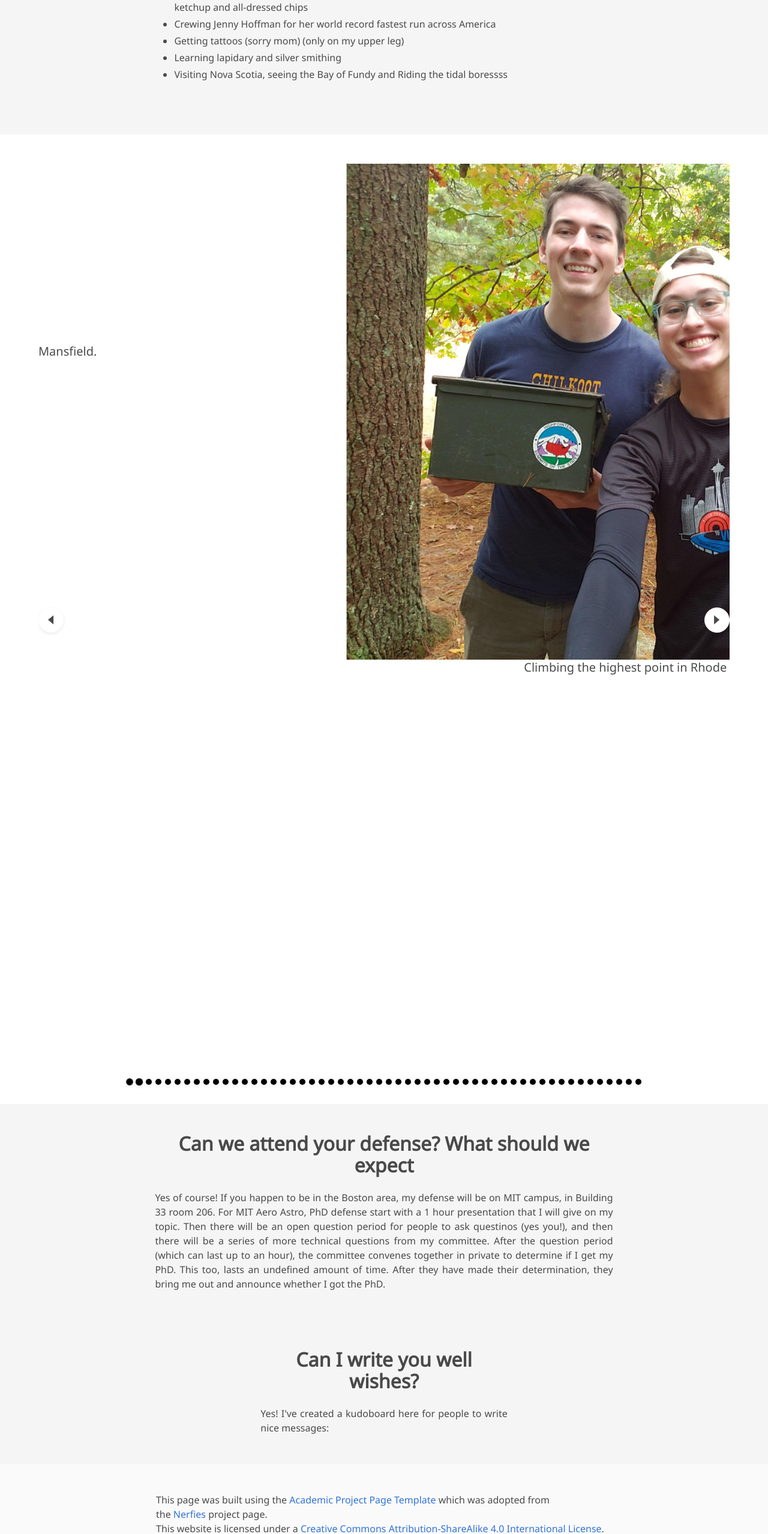
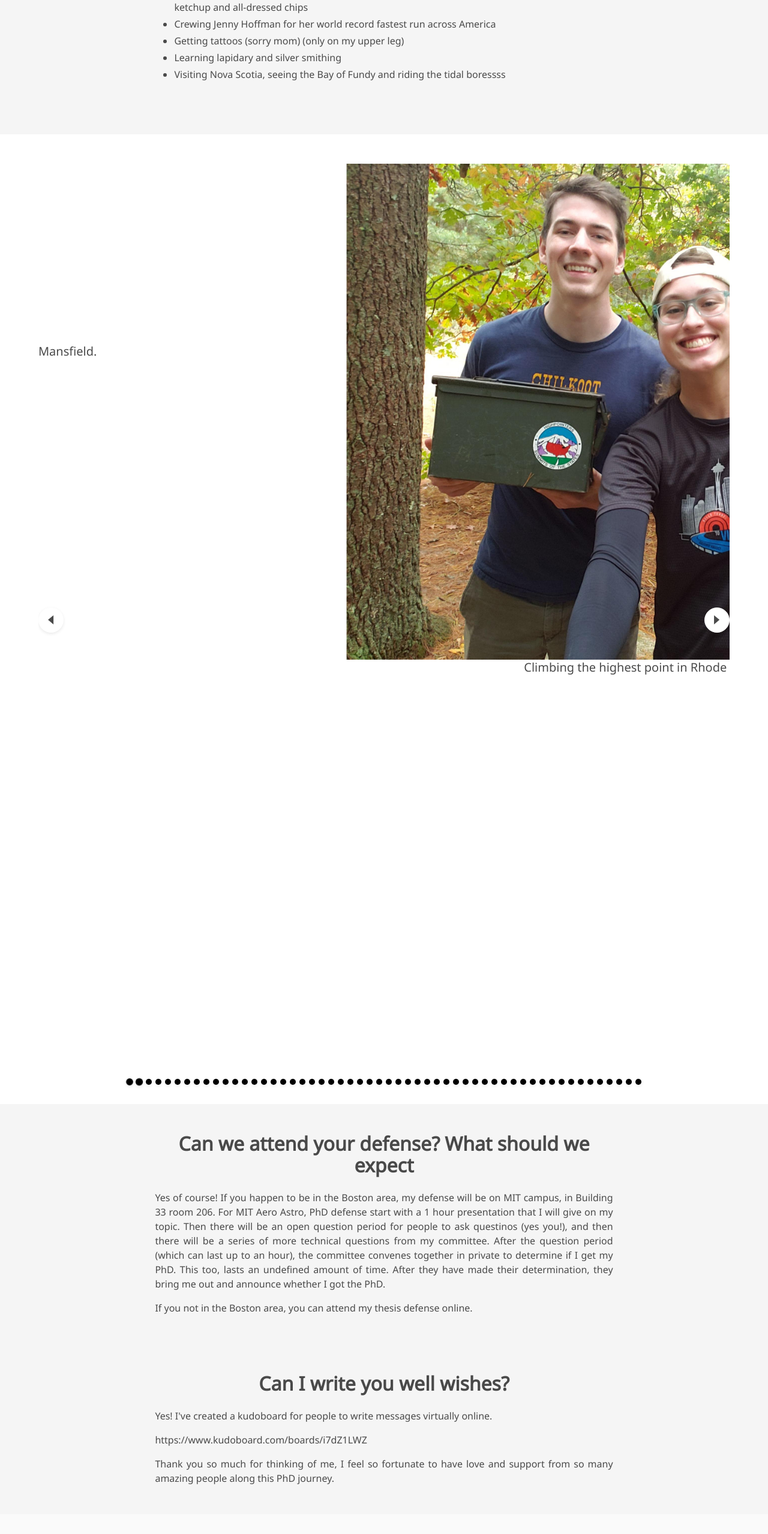
Before and after one commit to sydneyid/phd_def_web, a plain HTML site: page index.html in a window 1280 px wide. Shown: the part 1170-3728 px from the top of the page at 60% size. Drawn offline with nearby package versions, Linux system fonts and the light colour scheme; some icons are missing; a web font is replaced by a local one.

Commit message:
changes to add the kudoboard and updaed icon

```diff
--- a/index.html
+++ b/index.html
@@ -25,7 +25,7 @@
 
 
   <title>I'm Defending!</title>
-  <link rel="icon" type="image/x-icon" href="static/images/favicon.ico">
+  <link rel="icon" type="image/x-icon" href="static/images/sydney.ico">
   <link href="https://fonts.googleapis.com/css?family=Google+Sans|Noto+Sans|Castoro"
   rel="stylesheet">
 
@@ -159,7 +159,7 @@
                 <li>Crewing Jenny Hoffman for her world <a href="https://www.npr.org/2023/11/10/1212383938/running-marathon-record-jenny-hoffman">record fastest run across America</a></li>
                 <li>Getting tattoos (sorry mom) (only on my upper leg)</li>
                 <li>Learning lapidary and silver smithing</li>
-                <li>Visiting Nova Scotia, seeing the Bay of Fundy and Riding the tidal boressss<br><br></li>
+                <li>Visiting Nova Scotia, seeing the Bay of Fundy and riding the tidal boressss<br><br></li>
             </ul>
 
           </p>
@@ -348,7 +348,7 @@
     </div>
     <div class="item">
       <!-- Your image here -->
-      <img src="static/images/JollyGreen_2020.jpg" alt="MY ALT TEXT"/>
+      <img src="static/images/2020 nachos.jpg" alt="MY ALT TEXT"/>
       <h2 class="subtitle has-text-centered">
         Jane and I stayed home Thanksgiving 2020 for pandemic concerns, so we made Turkey nachos to celebrate the holiday .
       </h2>
@@ -553,7 +553,7 @@
       <!-- Your image here -->
       <img src="static/images/2022-cat.jpg" alt="MY ALT TEXT"/>
       <h2 class="subtitle has-text-centered">
-       Catherine came to visit me at MIT
+       Catherine came to visit me at MIT!
       </h2>
     </div>
 
@@ -578,6 +578,7 @@
           <p>
             Yes of course! If you happen to be in the Boston area, my defense will be on MIT campus, in Building 33 room 206. For MIT Aero Astro, PhD defense start with a 1 hour presentation that I will give on my topic. Then there will be an open question period for people to ask questinos (yes you!), and then there will be a series of more technical questions from my committee. After the question period (which can last up to an hour), the committee convenes together in private to determine if I get my PhD. This too, lasts an undefined amount of time. After they have made their determination, they bring me out and announce whether I got the PhD.
           </p>
+          <p>If you not in the Boston area, you can attend my thesis defense online.</p>
         </div>
       </div>
     </div>
@@ -594,9 +595,10 @@
         <h2 class="title is-3"> Can I write you well wishes?</h2>
         <div class="content has-text-justified">
           <p>
-          Yes! I've created a kudoboard here for people to write nice messages:
-
+          Yes! I've created a kudoboard for people to write messages virtually online.
           </p>
+          <p><a data-fr-linked="true" href="https://www.kudoboard.com/boards/i7dZ1LWZ">https://www.kudoboard.com/boards/i7dZ1LWZ</a></p>
+<p>Thank you so much for thinking of me, I feel so fortunate to have love and support from so many amazing people along this PhD journey.</p>
         </div>
       </div>
     </div>
```
Also changed, not shown: static/images/sydney.ico (added), 2 other files.
